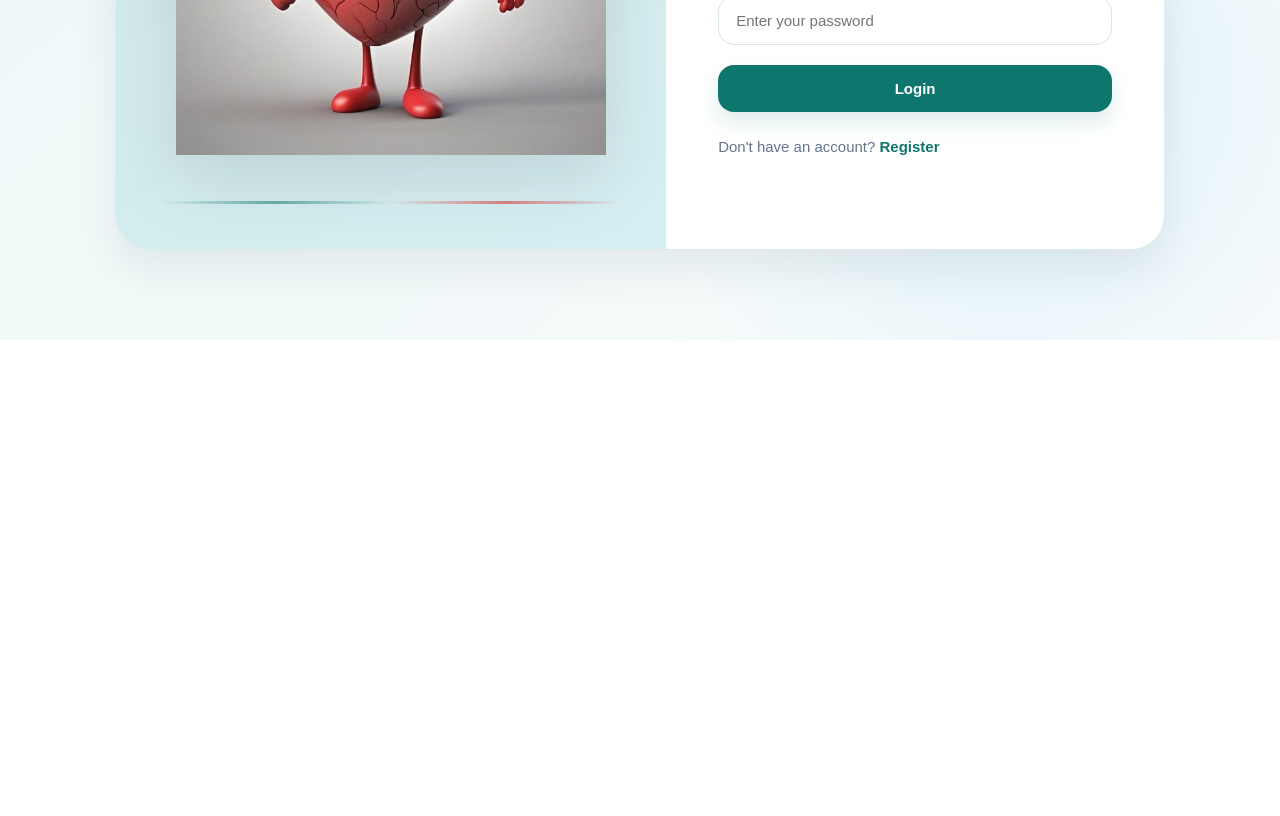
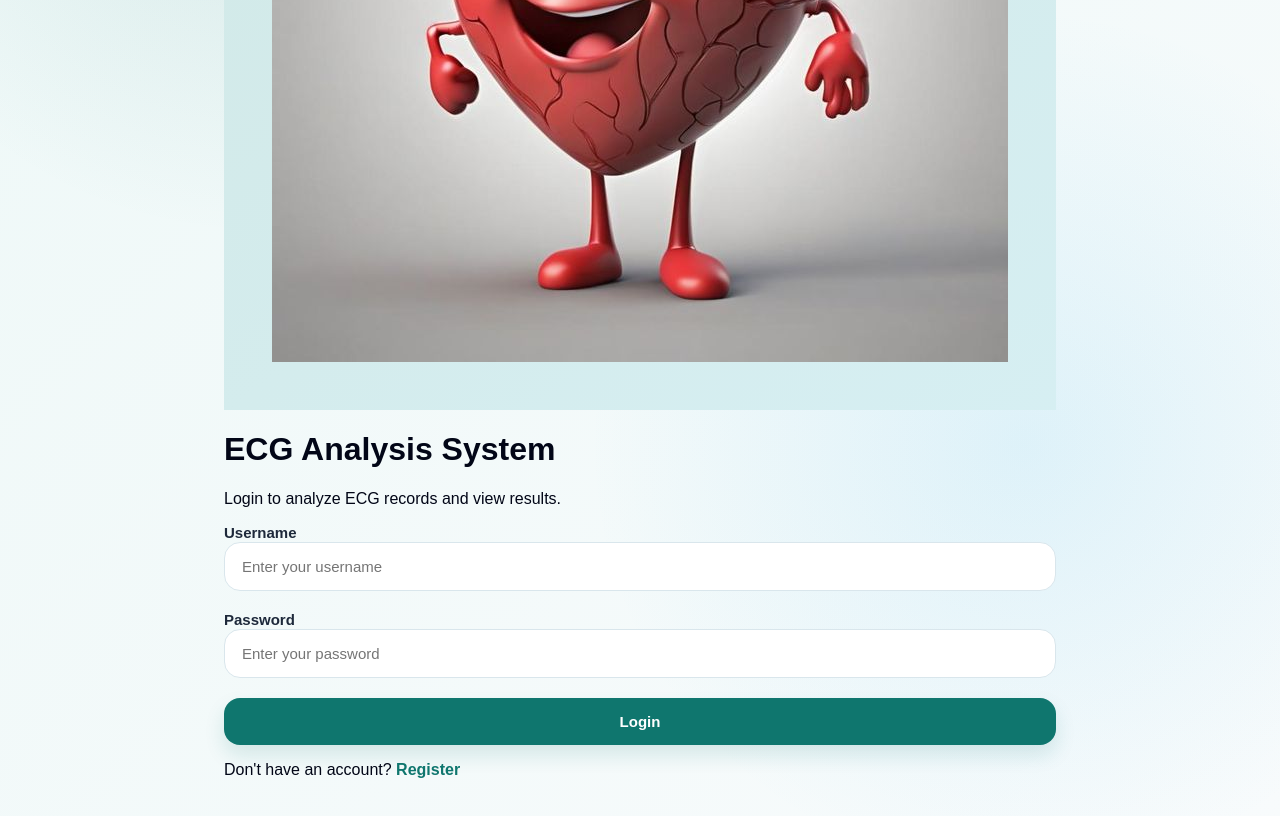
Before and after one commit to joudalhallaq/-ECG-Analysis-System-FE, a React (Vite) app: page /login in a window 1280 px wide. Shown: the part 460-1276 px from the top of the page. Before the commit the page ends 800 px from the top, so only its background shows below. Built offline with nearby package versions, Linux system fonts and the light colour scheme.

Commit message:
Redesign login and register page layout

```diff
--- a/src/login.jsx
+++ b/src/login.jsx
@@ -1,5 +1,5 @@
 import { useState } from "react";
-import { useNavigate, Link } from "react-router-dom";
+import { Link, useNavigate } from "react-router-dom";
 import API from "./api";
 import heartImage from "./assets/new-auth-image.png";
 import "./App.css";
@@ -16,16 +16,23 @@ function Login() {
   const [loading, setLoading] = useState(false);
 
   const handleChange = (e) => {
-    setFormData({
-      ...formData,
+    setFormData((prev) => ({
+      ...prev,
       [e.target.name]: e.target.value,
-    });
+    }));
+    setMessage("");
   };
 
-  const handleLogin = async (e) => {
+  const handleSubmit = async (e) => {
     e.preventDefault();
+
+    if (!formData.username || !formData.password) {
+      setMessage("Please enter username and password.");
+      return;
+    }
+
+    setLoading(true);
     setMessage("");
-    setLoading(true);
 
     try {
       const response = await API.post("/users/login/", formData);
@@ -35,8 +42,11 @@ function Login() {
 
       navigate("/dashboard");
     } catch (error) {
+      console.error("Login error:", error);
       setMessage(
-        error.response?.data?.error || "Login failed. Please check your username and password."
+        error.response?.data?.error ||
+          error.response?.data?.message ||
+          "Invalid credentials"
       );
     } finally {
       setLoading(false);
@@ -45,16 +55,22 @@ function Login() {
 
   return (
     <div className="auth-page">
-      <div className="auth-card">
-        <div className="auth-image">
-          <img src={heartImage} alt="ECG heart" />
+      <div className="auth-shell">
+        <div className="auth-visual">
+          <div className="auth-image-card">
+            <img src={heartImage} alt="ECG illustration" className="auth-image" />
+          </div>
         </div>
 
-        <div className="auth-content">
-          <h1>ECG Analysis System</h1>
-          <p className="subtitle">Login to analyze ECG records and view results.</p>
+        <div className="auth-form-panel">
+          <div className="auth-form-content">
+            <h1 className="auth-title">ECG Analysis System</h1>
+            <p className="auth-subtitle">
+              Login to analyze ECG records and view results.
+            </p>
 
-          <form onSubmit={handleLogin}>
+            <form onSubmit={handleSubmit} className="auth-form">
+              <div className="auth-field">
                 <label>Username</label>
                 <input
                   type="text"
@@ -62,9 +78,11 @@ function Login() {
                   placeholder="Enter your username"
                   value={formData.username}
                   onChange={handleChange}
-              required
+                  className="auth-input"
                 />
+              </div>
 
+              <div className="auth-field">
                 <label>Password</label>
                 <input
                   type="password"
@@ -72,19 +90,24 @@ function Login() {
                   placeholder="Enter your password"
                   value={formData.password}
                   onChange={handleChange}
-              required
+                  className="auth-input"
                 />
+              </div>
 
-            {message && <p className="error-message">{message}</p>}
+              {message && <div className="auth-error">{message}</div>}
 
-            <button type="submit" disabled={loading}>
+              <button type="submit" className="auth-button" disabled={loading}>
                 {loading ? "Logging in..." : "Login"}
               </button>
             </form>
 
-          <p className="switch-text">
-            Don't have an account? <Link to="/register">Register</Link>
+            <p className="auth-footer-text">
+              Don't have an account?{" "}
+              <Link to="/register" className="auth-link">
+                Register
+              </Link>
             </p>
+          </div>
         </div>
       </div>
     </div>
```
Lines whose indentation alone changed are shown as unchanged.
